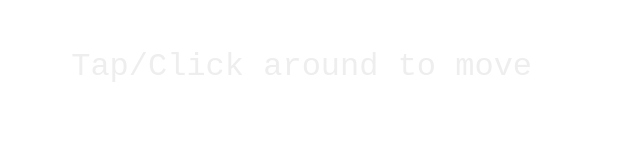
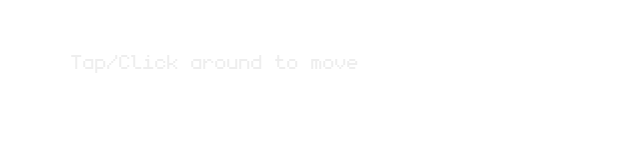
Before and after one commit to meprz/2d-portfolio-game, a website built with Vite: page index.html in a window 1280 px wide. Shown: the full height of the page, 0-640 px from the left. Built offline with nearby package versions, Linux system fonts and the light colour scheme; files whose address does not match are found by name; what kaboom would draw is missing.

Commit message:
fixed font path

```diff
--- a/styles.css
+++ b/styles.css
@@ -1,6 +1,6 @@
 @font-face {
   font-family: monogram;
-  src: url(monogram.ttf);
+  src: url(public/monogram.ttf);
 }
 
 body {
```
Also changed, not shown: dist/index.html.
